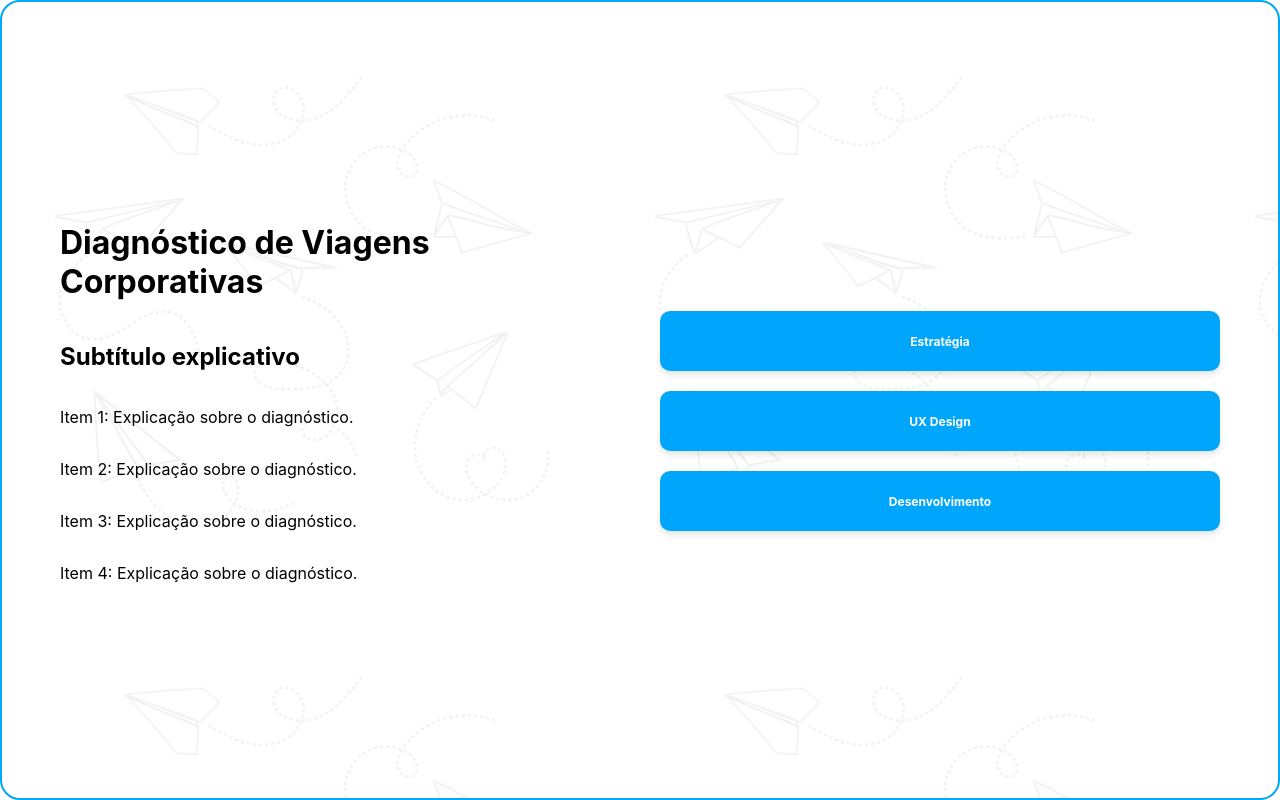
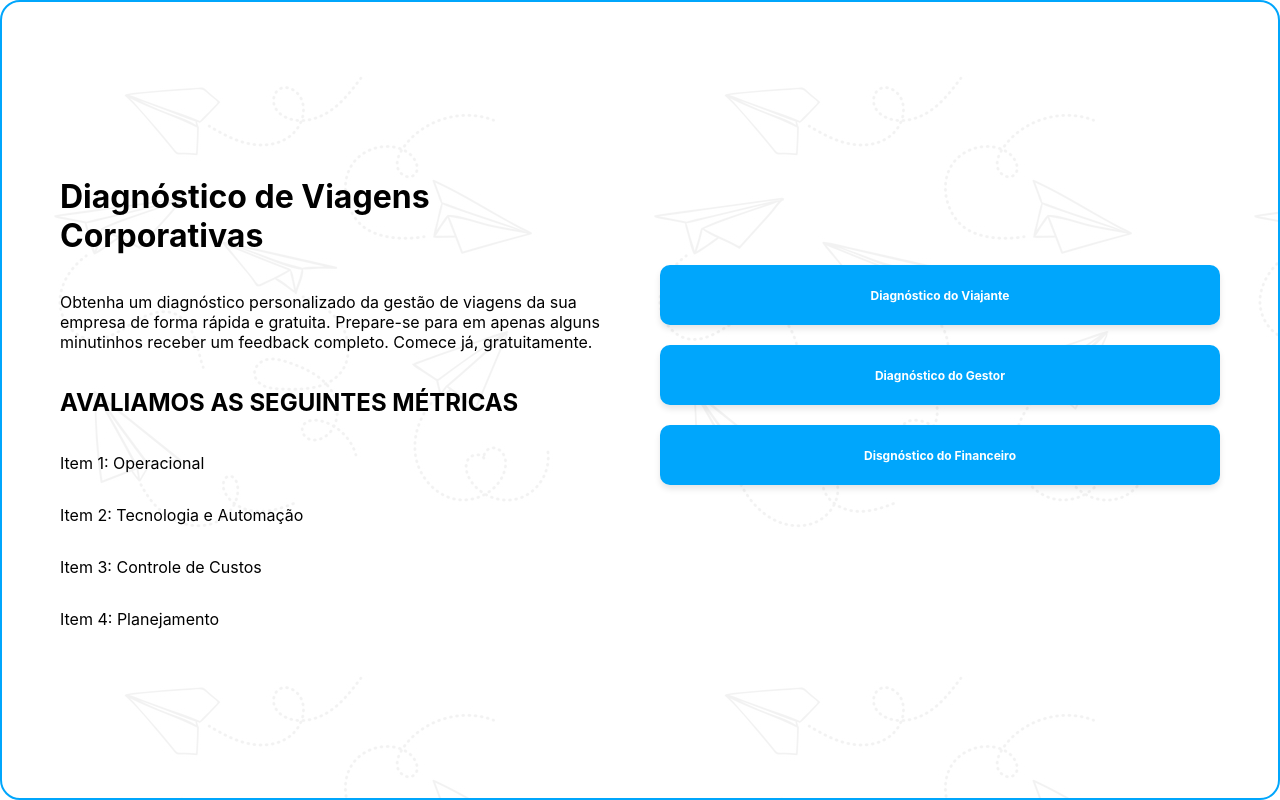
Before and after one commit to RaphaPaixOnfly/responsive-next, a Next.js app: page / in a window 1280 px wide. Built offline with nearby package versions, Linux system fonts and the light colour scheme.

Commit message:
mexendo na pagina inicial

```diff
--- a/pages/index.js
+++ b/pages/index.js
@@ -24,21 +24,22 @@ export default function Home() {
         <main className={styles.main}>
           <div className={styles.column1}>
             <h1 className={styles.title}>Diagnóstico de Viagens Corporativas</h1>
-            <h2 className={styles.subtitle}>Subtítulo explicativo</h2>
-            <p className={styles.item}>Item 1: Explicação sobre o diagnóstico.</p>
-            <p className={styles.item}>Item 2: Explicação sobre o diagnóstico.</p>
-            <p className={styles.item}>Item 3: Explicação sobre o diagnóstico.</p>
-            <p className={styles.item}>Item 4: Explicação sobre o diagnóstico.</p>
+            <p className={styles.item}>Obtenha um diagnóstico personalizado da gestão de viagens da sua empresa de forma rápida e gratuita. Prepare-se para em apenas alguns minutinhos receber um feedback completo. Comece já, gratuitamente.</p>
+            <h2 className={styles.subtitle}>AVALIAMOS AS SEGUINTES MÉTRICAS</h2>
+            <p className={styles.item}>Item 1: Operacional</p>
+            <p className={styles.item}>Item 2: Tecnologia e Automação</p>
+            <p className={styles.item}>Item 3: Controle de Custos</p>
+            <p className={styles.item}>Item 4: Planejamento</p>
           </div>
           <div className={styles.column2}>
             <div className={`${styles.card} ${styles['card-top']}`} onClick={() => handleRedirect('iframe1')}>
-              <h2>Estratégia</h2>
+              <h2>Diagnóstico do Viajante</h2>
             </div>
             <div className={`${styles.card} ${styles['card-top']}`} onClick={() => handleRedirect('iframe2')}>
-              <h2>UX Design</h2>
+              <h2>Diagnóstico do Gestor</h2>
             </div>
             <div className={`${styles.card} ${styles['card-bottom']}`} onClick={() => handleRedirect('iframe3')}>
-              <h2>Desenvolvimento</h2>
+              <h2>Disgnóstico do Financeiro</h2>
             </div>
           </div>
         </main>
```
